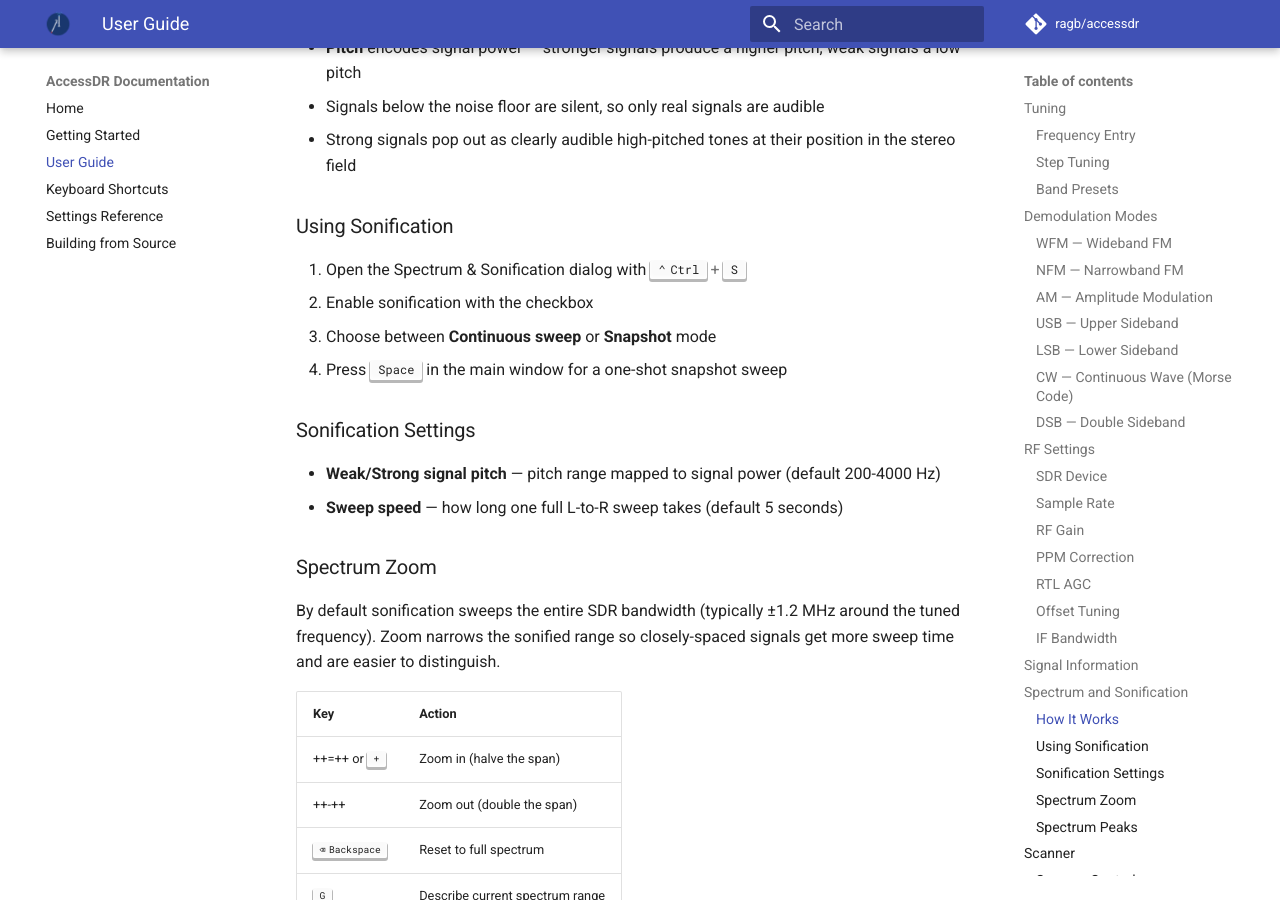
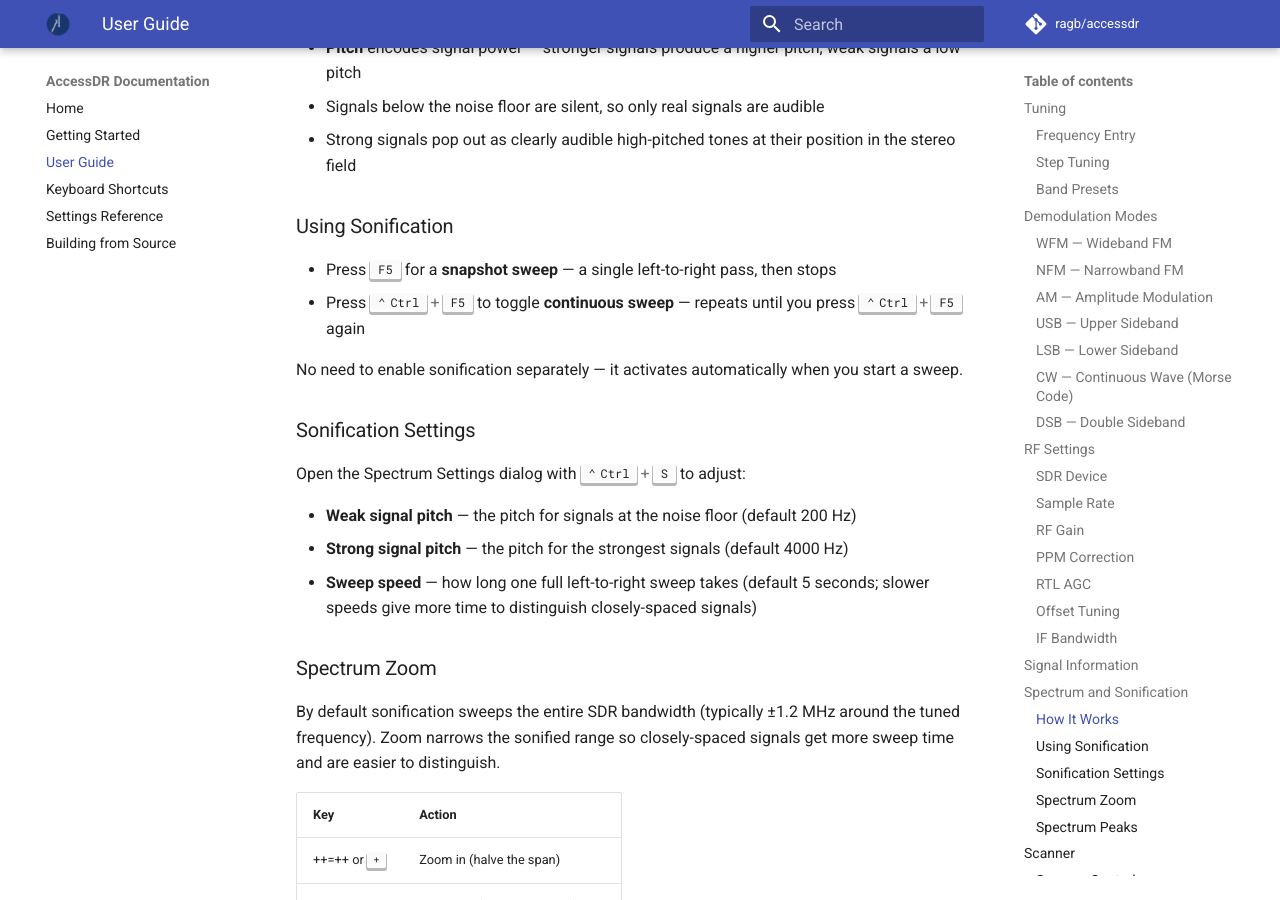
Before and after one commit to ragb/accessdr, an MkDocs documentation site: the page built from docs/user-guide.md, in a window 1280 px wide and 900 px high, scrolled down 5789 px. Built offline with MkDocs 1.6.1 and Material for MkDocs 9.7.7, drawn with Linux system fonts in a browser that asks for light colours; comment, search, counter and statistics services are not loaded.

Commit message:
docs: fix sonification usage, shortcut keys, and dialog name
Sonification has no enable checkbox — it activates on F5/Ctrl+F5.
Fix snapshot key from Space to F5, add Ctrl+F5 for continuous sweep,
rename "Spectrum & Sonification" to "Spectrum Settings" in shortcuts.

Co-Authored-By: Claude Opus 4.6 <noreply@anthropic.com>

```diff
--- a/docs/user-guide.md
+++ b/docs/user-guide.md
@@ -157,15 +157,18 @@ Sonification converts the FFT spectrum into audio, letting you "see" the spectru
 
 ### Using Sonification
 
-1. Open the Spectrum & Sonification dialog with ++ctrl+s++
-2. Enable sonification with the checkbox
-3. Choose between **Continuous sweep** or **Snapshot** mode
-4. Press ++space++ in the main window for a one-shot snapshot sweep
+- Press ++f5++ for a **snapshot sweep** — a single left-to-right pass, then stops
+- Press ++ctrl+f5++ to toggle **continuous sweep** — repeats until you press ++ctrl+f5++ again
+
+No need to enable sonification separately — it activates automatically when you start a sweep.
 
 ### Sonification Settings
 
-- **Weak/Strong signal pitch** — pitch range mapped to signal power (default 200-4000 Hz)
-- **Sweep speed** — how long one full L-to-R sweep takes (default 5 seconds)
+Open the Spectrum Settings dialog with ++ctrl+s++ to adjust:
+
+- **Weak signal pitch** — the pitch for signals at the noise floor (default 200 Hz)
+- **Strong signal pitch** — the pitch for the strongest signals (default 4000 Hz)
+- **Sweep speed** — how long one full left-to-right sweep takes (default 5 seconds; slower speeds give more time to distinguish closely-spaced signals)
 
 ### Spectrum Zoom
 
```
Also changed, not shown: docs/keyboard-shortcuts.md (+3 -2 lines).
